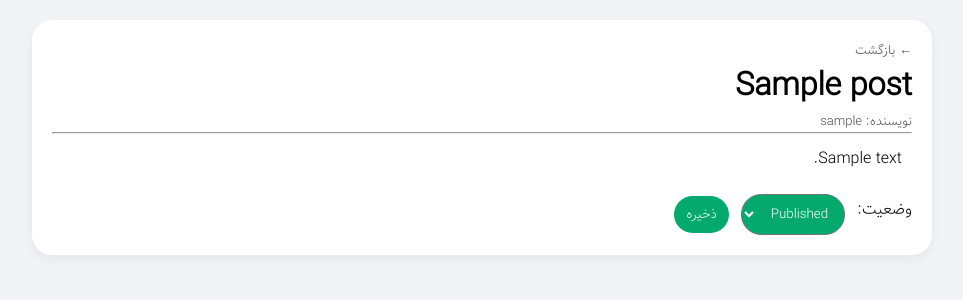
After one commit to mr-dargi/djangoblog, a Django app: page /accounts/admin/posts/1/ in a window 1280 px wide. The commit adds this page. Shown: the top 300 px of the page, without its empty margins (158-1121 px from the left). Run offline with Django 5.2, Linux system fonts and the light colour scheme; a user stored in the database is signed in; tables that the repository leaves empty hold one stand-in row (values such as "Sample post").

Commit message:
feat: add view, url, template and style for admin to view a post and change it's status

```diff
--- a/accounts/urls.py
+++ b/accounts/urls.py
@@ -16,4 +16,5 @@ urlpatterns = [
     path("post/delete/<int:pk>/", views.delete_post, name="delete_post"),
     path("post/edit/<int:pk>/", views.edit_post, name="edit_post"),
     path("adminPage/", views.admin_page, name="admin_page"),
+    path('admin/posts/<int:post_id>/', views.admin_post_detail, name='admin_post_detail'),
 ]
--- a/accounts/views.py
+++ b/accounts/views.py
@@ -161,3 +161,18 @@ def admin_page(request):
     )
 
     return render(request, "accounts/adminPage.html", { "authors": authors })
+
+
+@login_required(login_url="/accounts/login/")
+@role_required(["superuser", "admin"])
+def admin_post_detail(request, post_id):
+    post = get_object_or_404(Post, id=post_id)
+
+    if request.method == "POST":
+        new_status = request.POST.get("status")
+        if new_status in dict(Post.STATUS_CHOICES):
+            post.status = new_status
+            post.save()
+        return redirect("accounts:admin_post_detail", post_id=post.id)
+
+    return render(request, "accounts/admin_post_detail.html", {"post": post})
--- a/static/css/styles.css
+++ b/static/css/styles.css
@@ -1015,6 +1015,51 @@ details[open] .chev {
 }
 
 
+.post-preview {
+    background: #fff;
+    border-radius: 20px;
+    padding: 20px;
+    box-shadow: 0 4px 12px rgba(0,0,0,0.06);
+    max-width: 900px;
+    margin: 20px auto;
+}
+
+.row {
+    display: grid;
+    gap: 12px;
+}
+
+.toolbar {
+    display: flex;
+    gap: 12px;
+    align-items: center;
+}
+
+.post-preview select, button {
+    padding: 8px 12px;
+    margin-top: 10px;
+    border-radius: 20px;
+    background-color: #04AA6D;
+    color: white;
+    cursor: pointer;
+}
+
+.post-preview select:hover, button:hover {
+    background-color: #038a5a;
+}
+
+.muted {
+    opacity: .7;
+    font-size: 13px;
+}
+
+.content {
+    white-space: pre-wrap;
+    line-height: 1.9;
+    padding: 10px;
+}
+
+
 @media only screen and (min-width:540px) {
     .card-image {
         max-height: 300px;
--- a/templates/accounts/adminPage.html
+++ b/templates/accounts/adminPage.html
@@ -18,7 +18,7 @@
         <ul class="adminPage-author-postList">
           {% for post in author.post_set.all %}
             <li class="adminPage-post-row">
-              <a href="#">{{ post.title }}</a>
+              <a href="{% url 'accounts:admin_post_detail' post.id %}">{{ post.title }}</a>
               <span class="status {{ post.status }}">{{ post.get_status_display }}</span>
             </li>
           {% empty %}
--- /dev/null
+++ b/templates/accounts/admin_post_detail.html
@@ -0,0 +1,27 @@
+{% extends "../base.html" %}
+
+
+{% block content %}
+    <div class="container">
+        <div class="post-preview">
+            <p class="muted"><a href="javascript:history.back()">← بازگشت</a></p>
+            <h1>{{ post.title }}</h1>
+            <p class="muted">نویسنده: {{ post.author.user_name }}</p>
+
+            <hr>
+            <div class="content">{{ post.body|safe }}</div>
+
+            <form method="post" class="toolbar">
+            {% csrf_token %}
+            <label for="status">وضعیت:</label>
+            <select name="status" id="status">
+                <option value="draft"  {% if post.status == 'draft' %}selected{% endif %}>Draft</option>
+                <option value="pending" {% if post.status == 'pending' %}selected{% endif %}>Pending</option>
+                <option value="published" {% if post.status == 'published' %}selected{% endif %}>Published</option>
+                <option value="rejected" {% if post.status == 'rejected' %}selected{% endif %}>Rejected</option>
+            </select>
+            <button type="submit">ذخیره</button>
+            </form>
+        </div>
+    </div>
+{% endblock content %}
```
